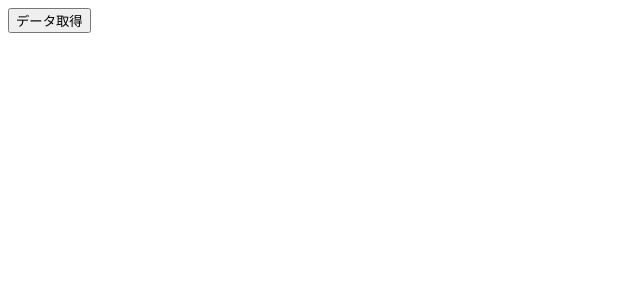
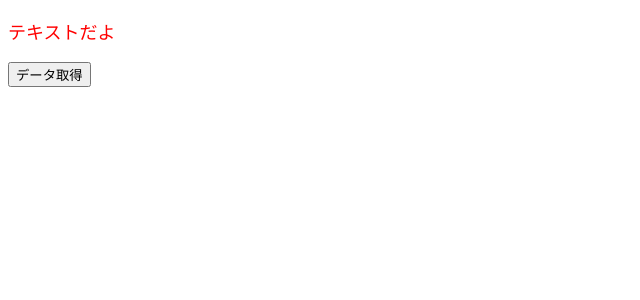
Before and after one commit to MogmogTaro/react-typescript2, a React (Create React App) app: page / in a window 1280 px wide. Shown: the top 300 px of the page, without its empty margins (0-640 px from the left). Built offline with nearby package versions, Linux system fonts and the light colour scheme.

Commit message:
コンポーネントの型指定

```diff
--- a/src/App.tsx
+++ b/src/App.tsx
@@ -3,6 +3,7 @@ import { useState } from "react";
 import "./styles.css";
 import { Todo } from "./Todo";
 import { Todotype } from "./types/todo";
+import { Text } from "./Texs";
 
 export default function App() {
   const [todos, setTodos] = useState<Array<Todotype>>([]);
@@ -16,6 +17,9 @@ export default function App() {
   };
   return (
     <div className="App">
+      <Text color={"red"} fontSize={"18px"}>
+        テキストだよ
+      </Text>
       <button onClick={onClickFetchData}>データ取得</button>
       {todos.map((todo) => (
         <Todo
--- /dev/null
+++ b/src/Texs.tsx
@@ -0,0 +1,9 @@
+import { FC } from "react";
+type Props = {
+  color: string;
+  fontSize: string;
+};
+export const Text: FC<Props> = (props) => {
+  const { color, fontSize, children } = props;
+  return <p style={{ color, fontSize }}>{children}</p>;
+};
```
